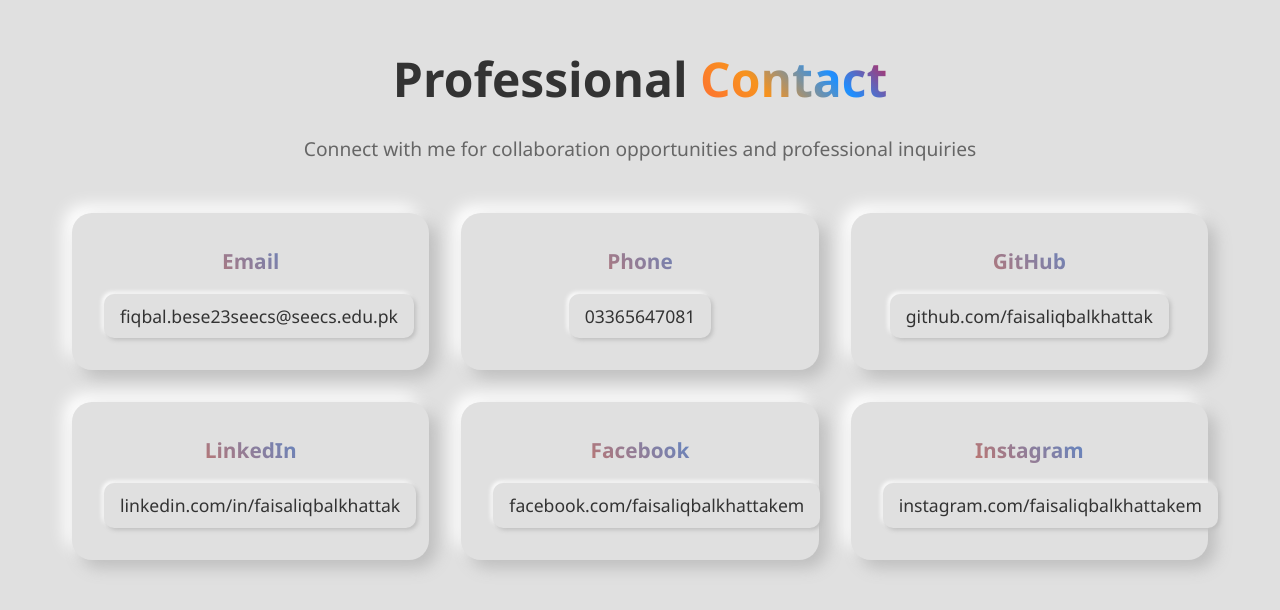
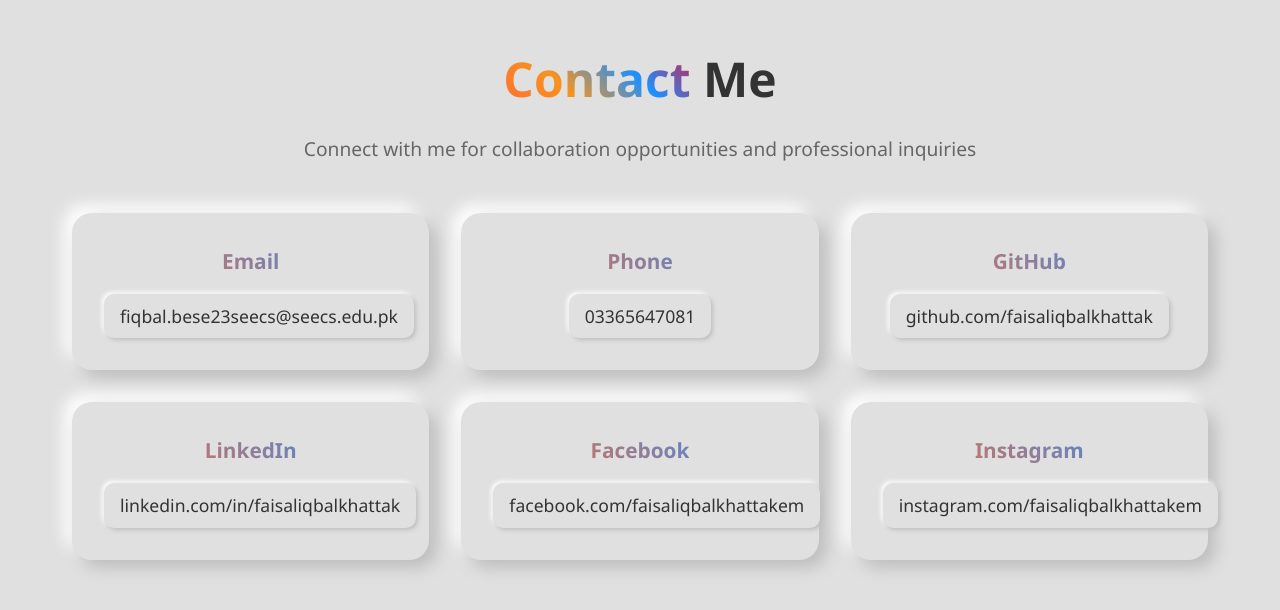
Before and after one commit to faisaliqbalkhattak/portfolio, a plain HTML site: page index.html in a window 1280 px wide. Shown: the part 6180-6790 px from the top of the page. Drawn offline with Linux system fonts and the light colour scheme.

```diff
--- a/index.html
+++ b/index.html
@@ -304,7 +304,7 @@
     <!-- Contact Section -->
     <section id="contact">
         <div class="section-header">
-            <h2>Professional <span class="highlight">Contact</span></h2>
+            <h2><span class="highlight">Contact</span> Me</h2>
             <p>Connect with me for collaboration opportunities and professional inquiries</p>
         </div>
 
```
